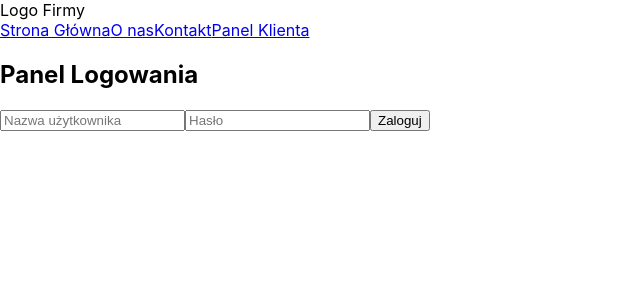
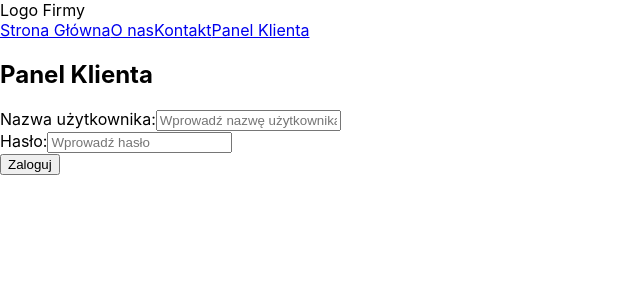
Before and after one commit to jabutiplop-stack/AutomationappV3, a React (Create React App) app in the folder frontend/: page /client-panel in a window 1280 px wide. Shown: the top 300 px of the page, without its empty margins (0-640 px from the left). Built offline with nearby package versions, Linux system fonts and the light colour scheme.

Commit message:
poprawki

```diff
--- a/frontend/src/components/ClientPanel.js
+++ b/frontend/src/components/ClientPanel.js
@@ -1,5 +1,6 @@
 import React, { useState } from 'react';
 import { useNavigate } from 'react-router-dom';
+import '../styles/ClientPanel.css'; // Dodaj ten plik CSS
 
 const ClientPanel = ({ onLogin }) => {
   const [username, setUsername] = useState('');
@@ -9,7 +10,8 @@ const ClientPanel = ({ onLogin }) => {
   const handleSubmit = async (e) => {
     e.preventDefault();
     try {
-      const response = await fetch('http://localhost:5000/api/login', {
+      // Zapytanie do back-endu
+      const response = await fetch('http://twoja-domena.pl/api/login', {
         method: 'POST',
         headers: {
           'Content-Type': 'application/json',
@@ -18,38 +20,50 @@ const ClientPanel = ({ onLogin }) => {
       });
 
       const data = await response.json();
+
       if (response.ok) {
+        // Zalogowano pomyślnie
         localStorage.setItem('token', data.token);
         onLogin(data.role);
-        navigate('/client-panel'); // Przekieruj do panelu klienta
+        alert('Zalogowano pomyślnie!');
+        navigate('/client-panel');
       } else {
+        // Błąd logowania
         alert(data.message);
       }
     } catch (error) {
       console.error('Błąd logowania:', error);
-      alert('Wystąpił błąd podczas logowania');
+      alert('Wystąpił błąd podczas logowania. Sprawdź połączenie.');
     }
   };
 
   return (
     <div className="login-form-container">
-      <h2>Panel Logowania</h2>
+      <h2>Panel Klienta</h2>
       <form onSubmit={handleSubmit}>
+        <div className="form-group">
+          <label htmlFor="username">Nazwa użytkownika:</label>
           <input
             type="text"
-          placeholder="Nazwa użytkownika"
+            id="username"
+            placeholder="Wprowadź nazwę użytkownika"
             value={username}
             onChange={(e) => setUsername(e.target.value)}
             required
           />
+        </div>
+        <div className="form-group">
+          <label htmlFor="password">Hasło:</label>
           <input
             type="password"
-          placeholder="Hasło"
+            id="password"
+            placeholder="Wprowadź hasło"
             value={password}
             onChange={(e) => setPassword(e.target.value)}
             required
           />
-        <button type="submit">Zaloguj</button>
+        </div>
+        <button type="submit" className="login-button">Zaloguj</button>
       </form>
     </div>
   );
--- a/frontend/src/components/LandingPage.js
+++ b/frontend/src/components/LandingPage.js
@@ -0,0 +1,26 @@
+import React from 'react';
+import '../styles/LandingPage.css'; // Dodaj ten plik CSS
+
+const LandingPage = () => {
+  return (
+    <div className="landing-container">
+      <header className="hero-section">
+        <h1>Witaj na Stronie Głównej Twojej Aplikacji</h1>
+        <p>Stwórzmy razem coś niesamowitego. To jest Twoja platforma do zarządzania klientami i zasobami.</p>
+        <button className="cta-button">Dowiedz się więcej</button>
+      </header>
+      <section className="features-section">
+        <div className="feature-card">
+          <h2>Panel Klienta</h2>
+          <p>Dostęp do wszystkich kluczowych informacji i dokumentów w jednym miejscu.</p>
+        </div>
+        <div className="feature-card">
+          <h2>Panel Administratora</h2>
+          <p>Zarządzaj użytkownikami, uprawnieniami i danymi w prosty sposób.</p>
+        </div>
+      </section>
+    </div>
+  );
+};
+
+export default LandingPage;
```
Also changed, not shown: frontend/src/styles/ClientPanel.css (added), frontend/src/styles/LandingPage.css (added). Lines whose indentation alone changed are shown as unchanged.
